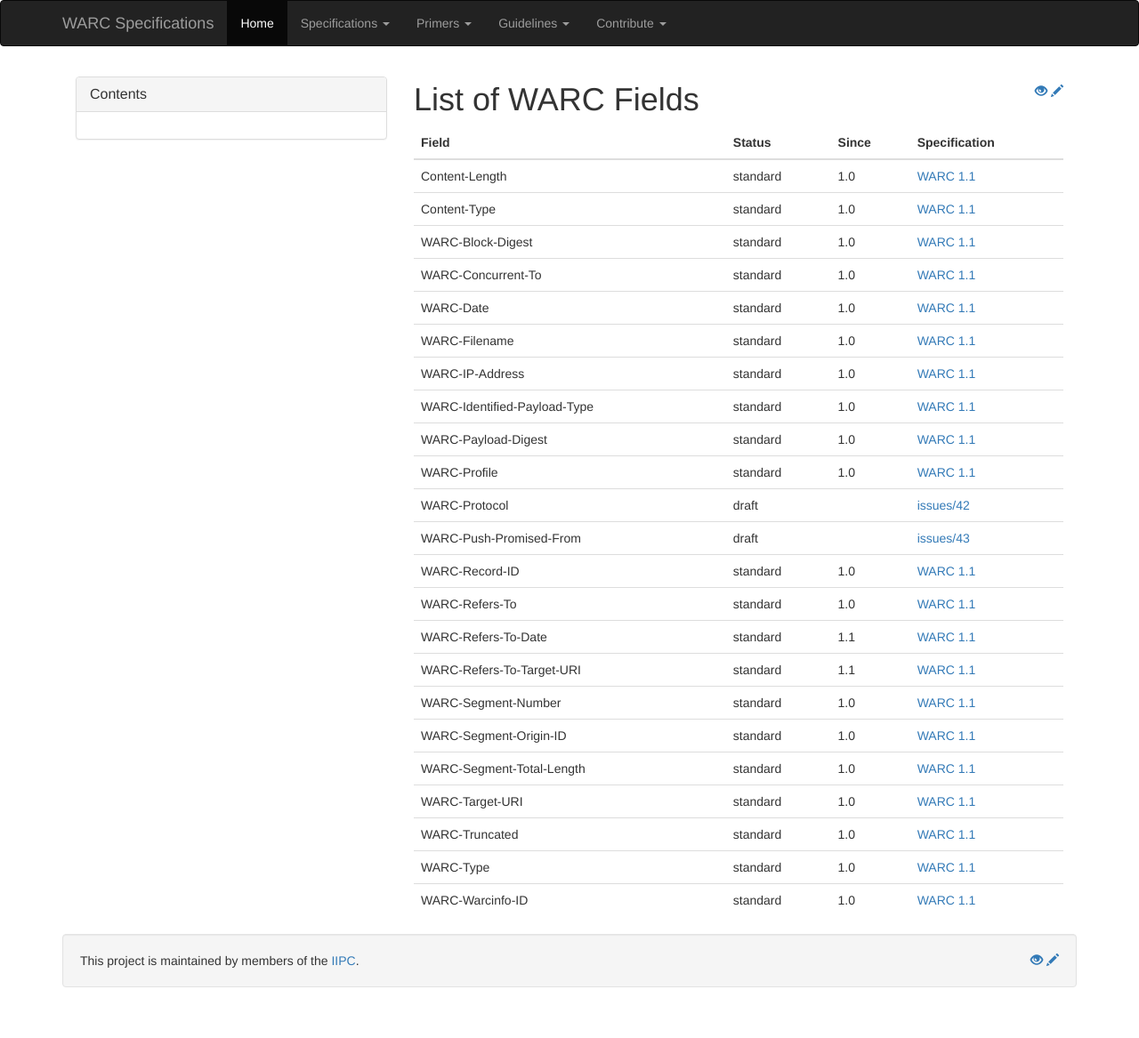
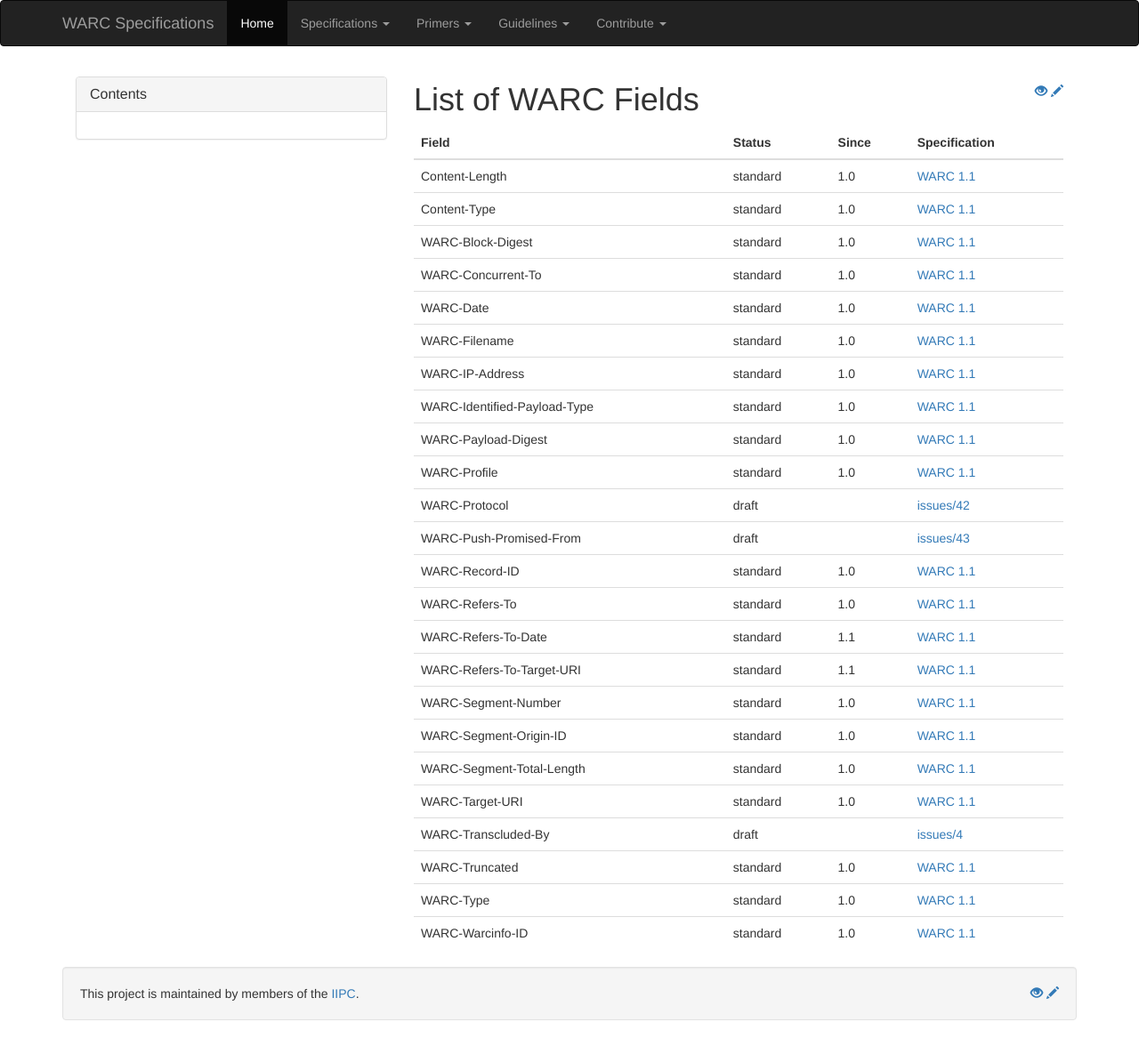
Before and after one commit to iipc/warc-specifications, a Jekyll site: the page built from guidelines/warc-fields/index.md, in a window 1280 px wide. Shown: the whole page at 89% size. Built offline with Jekyll 4.4.1, drawn with Linux system fonts in a browser that asks for light colours; nearby versions of some CDN libraries; before the commit the page ends 1130 px from its top, so only the background shows below that.

Commit message:
Add WARC-Transcluded-By

```diff
--- a/guidelines/warc-fields/_fields.html
+++ b/guidelines/warc-fields/_fields.html
@@ -132,6 +132,12 @@ Generated from fields.yml. Don't edit this directly. Run 'make' to update.
         <td><a href="https://iipc.github.io/warc-specifications/specifications/warc-format/warc-1.1/#warc-target-uri">WARC 1.1</a></td>
     </tr>
     <tr>
+        <td>WARC-Transcluded-By</td>
+        <td>draft</td>
+        <td></td>
+        <td><a href="https://github.com/iipc/warc-specifications/issues/4">issues/4</a></td>
+    </tr>
+    <tr>
         <td>WARC-Truncated</td>
         <td>standard</td>
         <td>1.0</td>
```
